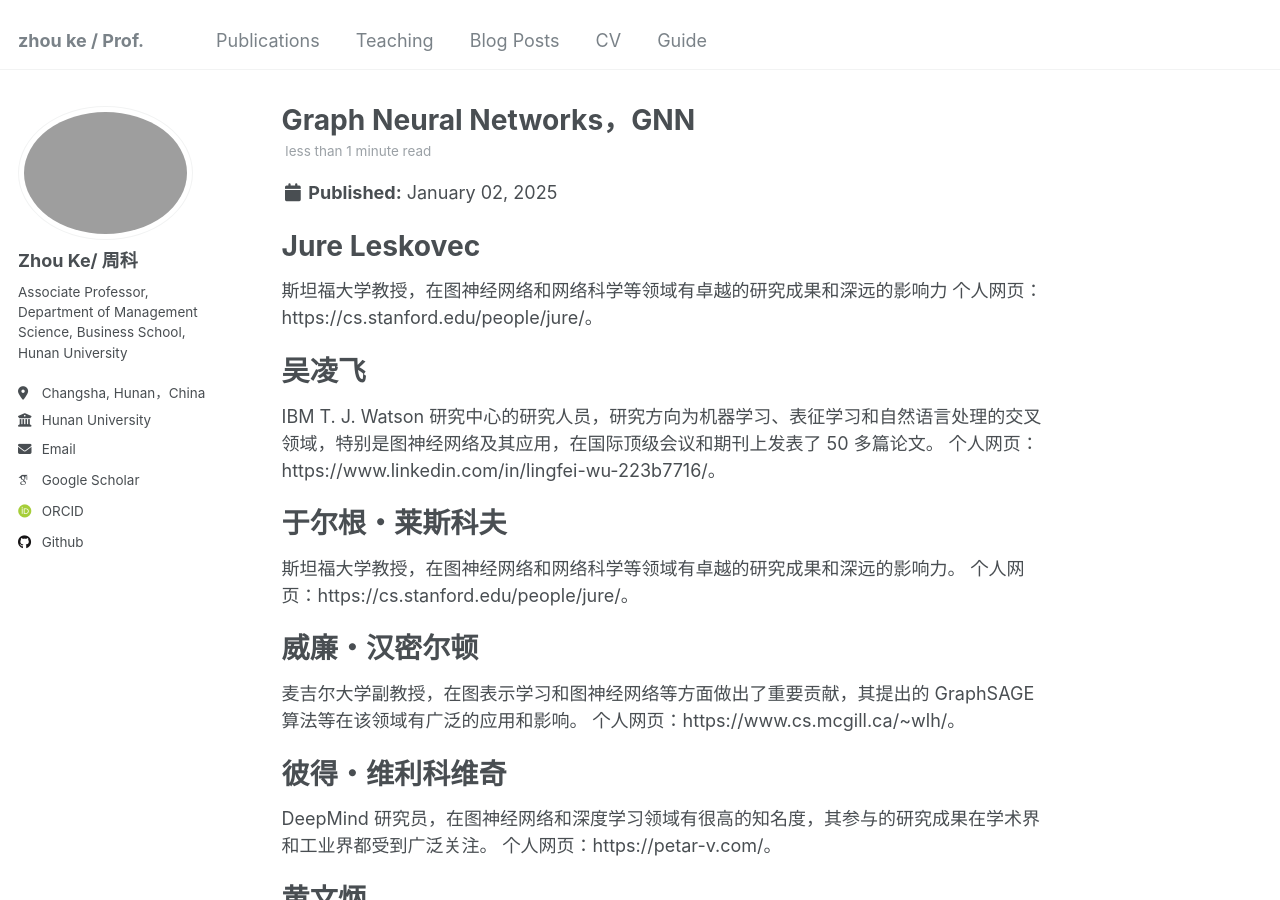
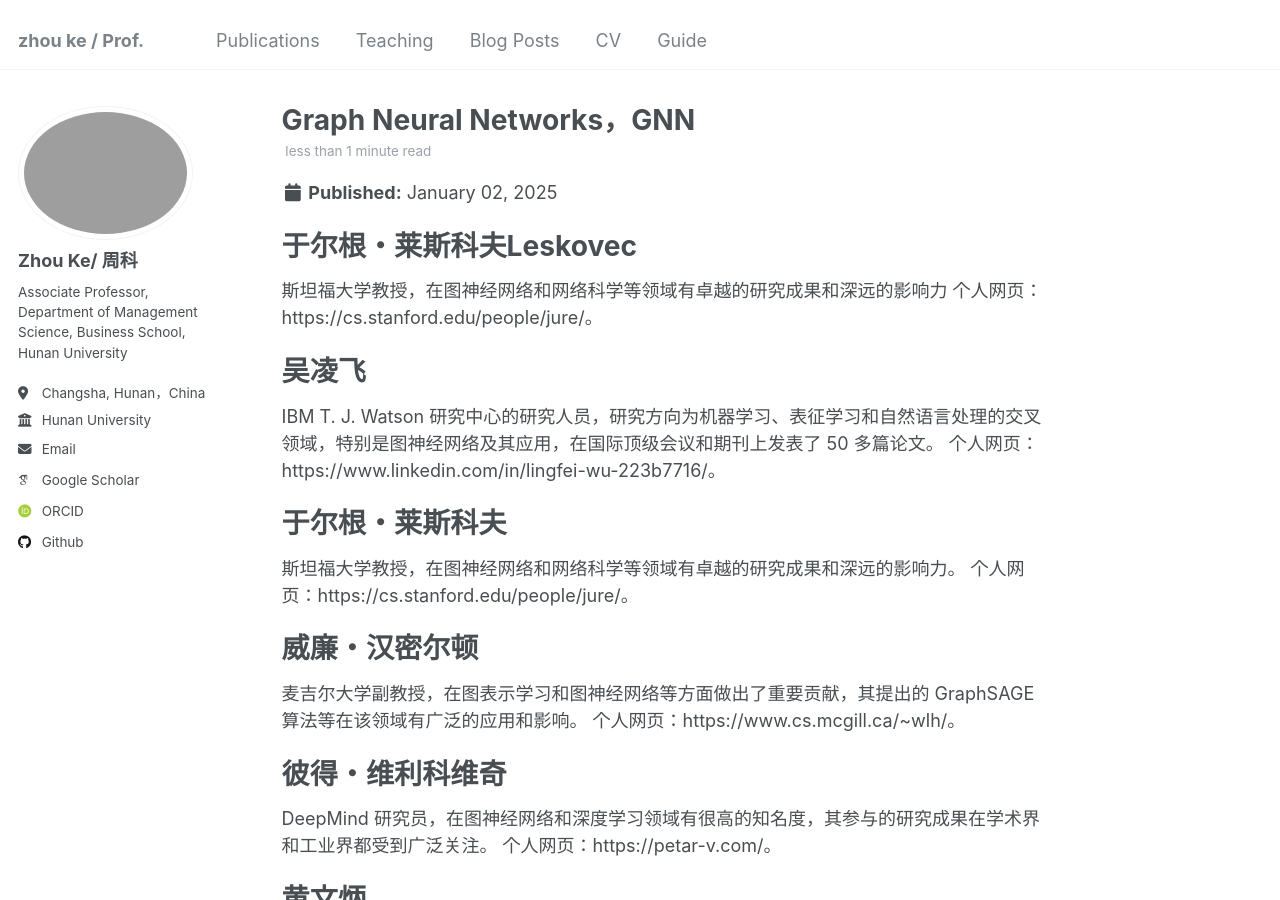
Before and after one commit to hustzhke/hustzhke.github.io, a Jekyll site: the page built from _posts/2013-08-14-blog-post-2.md, in a window 1280 px wide and 900 px high. Built offline with Jekyll 4.4.1, drawn with Linux system fonts in a browser that asks for light colours; some web fonts are replaced.

Commit message:
Update 2013-08-14-blog-post-2.md

```diff
--- a/_posts/2013-08-14-blog-post-2.md
+++ b/_posts/2013-08-14-blog-post-2.md
@@ -7,7 +7,7 @@ tags:
   - category1
   - category2
 ---
-Jure Leskovec
+于尔根・莱斯科夫Leskovec
 ======
 斯坦福大学教授，在图神经网络和网络科学等领域有卓越的研究成果和深远的影响力
 个人网页：https://cs.stanford.edu/people/jure/。
```
